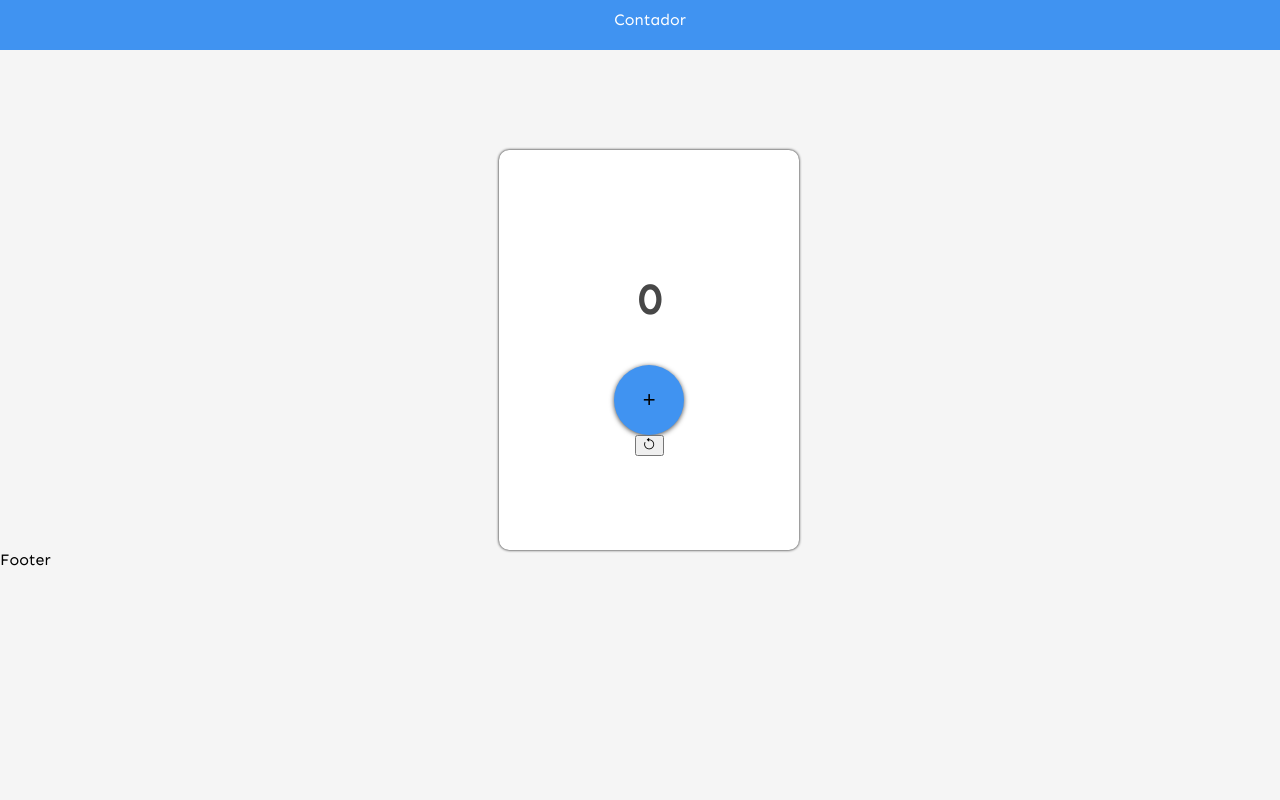
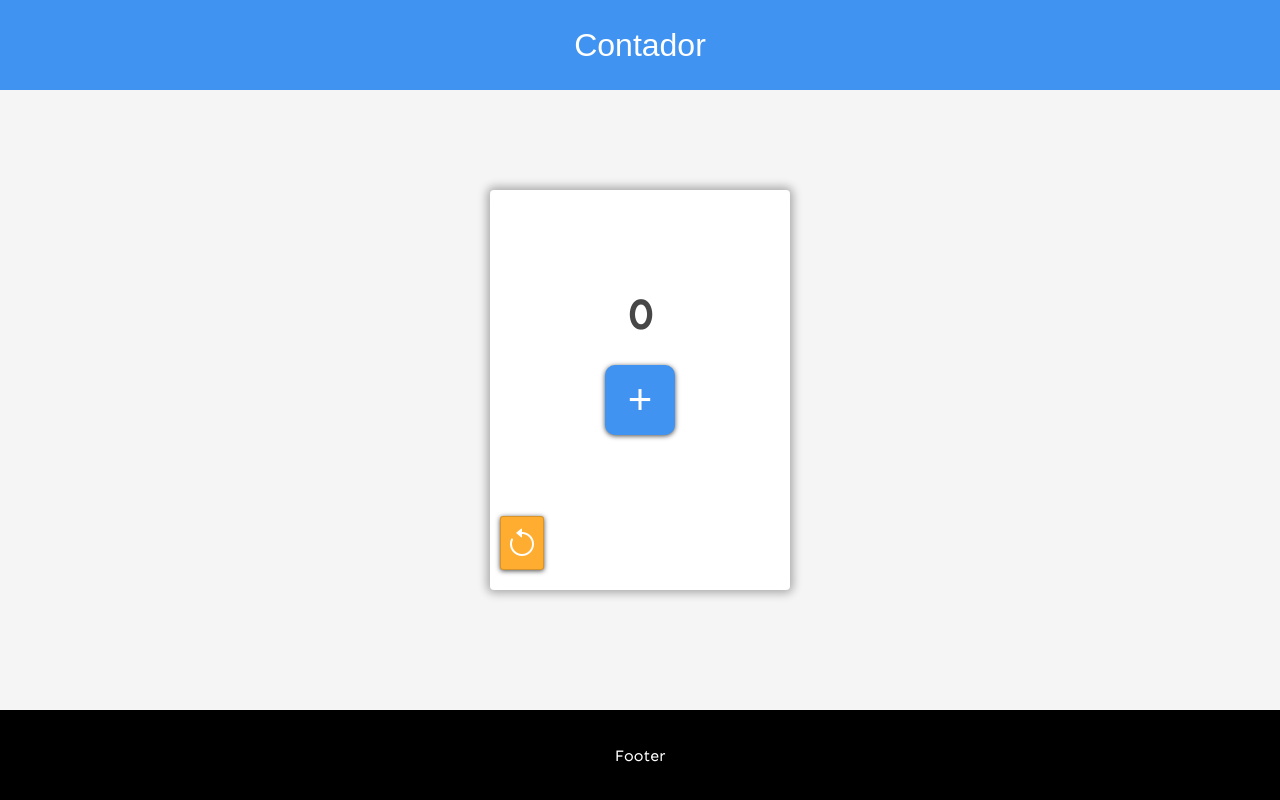
Before and after one commit to salemmp/contador, a plain HTML site: page index.html in a window 1280 px wide. Drawn offline with nearby package versions, Linux system fonts and the light colour scheme.

Commit message:
Update estilo.css

```diff
--- a/estilo.css
+++ b/estilo.css
@@ -1,23 +1,32 @@
+*{
+    padding: 0;
+    margin: 0;
+}
+
 body{
-    margin:0px;
+
     background-color: rgb(245, 245, 245);
     font-family: 'Sen', sans-serif;
 }
 
 .container{
+    position: relative;
     display:flex;
     flex-direction: column;
+    top: 100px;
     justify-content: center;
     align-items:center;
     height: 400px;
     width: 300px;
-    margin-left:39%;
-    margin-top:100px;
+    margin: auto;
+
     background-color: rgb(255, 255, 255);
-    box-shadow: 0px 0px 3px black;
-    border-radius:10px;
+    box-shadow: 0px 0px 10px 3px rgba(0, 0, 0, 0.315);
+    border-radius:4px;
 }
 .cuenta{
+    position: absolute;
+    top: 70px;
     text-align: center;
     color:rgb(71, 71, 71);
     width: 100px;
@@ -25,11 +34,16 @@ body{
 
 }
 nav{
-    padding: 10px;
+    font-family: sans-serif;
+    display: flex;
+    justify-content: center;
+    align-items: center;
+    height: 90px;
+    font-size: 32px;
     color: rgb(255, 255, 255);
-    text-align: center;
+
     width: 100%;
-    height: 30px;
+
     background: rgb(64, 147, 241);
 }
 .boton{
@@ -37,10 +51,11 @@ nav{
     padding: 10px;
     border:none;
     background-color: rgb(64, 147, 241);
-    border-radius: 50px;
+    border-radius: 10px;
     height: 70px;
     width: 70px;
-    font-size:22px;
+    font-size:42px;
+    color: white;
     box-shadow:0 1px 5px rgba(0,0,0,0.7);
     cursor:pointer;
 }
@@ -51,10 +66,59 @@ h2{
 }
 .boton:active{
     box-shadow:inset 0 5px 15px rgba(0,0,0,0.5);
-    color:rgb(0, 0, 0);
+    color:rgb(255, 255, 255);
+}
+.boton:hover{
+    background-color: rgb(97, 169, 252);
+}
+.btn_reset{
+    display: flex;
+    align-items: center;
+    border-radius: 3px;
+    padding: 5px;
+    border: 1px solid rgba(0, 0, 0, 0.151);
+    background-color: rgb(255, 173, 49);
+    box-shadow:0 1px 5px rgba(0,0,0,0.7);
+    color: rgb(255, 255, 255);
+    font-size: 32px;
+    margin-right: 5px;
+    align-self: flex-end;
+    position: absolute;
+    bottom: 20px;
+    left: 10px;
+}
+.btn_reset i{
+    margin-top: 5px;
+
+}
+.btn_reset:active{
+    box-shadow:inset 0 5px 15px rgba(0,0,0,0.5);
+}
+.btn_reset:hover{
+    cursor: pointer;
+    background-color: rgb(255, 184, 78);
+}
+footer{
+    display: flex;
+    justify-content: center;
+    align-items: center;
+    position: fixed;
+    bottom: 0px;
+    background-color: black;
+    height: 90px;
+    width: 100%;
+    color: white;
+
 }
 @media (max-width:620px){
     .container{
-        margin-left:180px;
+        margin: auto;
+
+    }
+    .boton:hover{
+        background-color: rgb(64, 147, 241);
+    }
+    .btn_reset:hover{
+        background-color: rgb(255, 173, 49);
     }
 }
```
